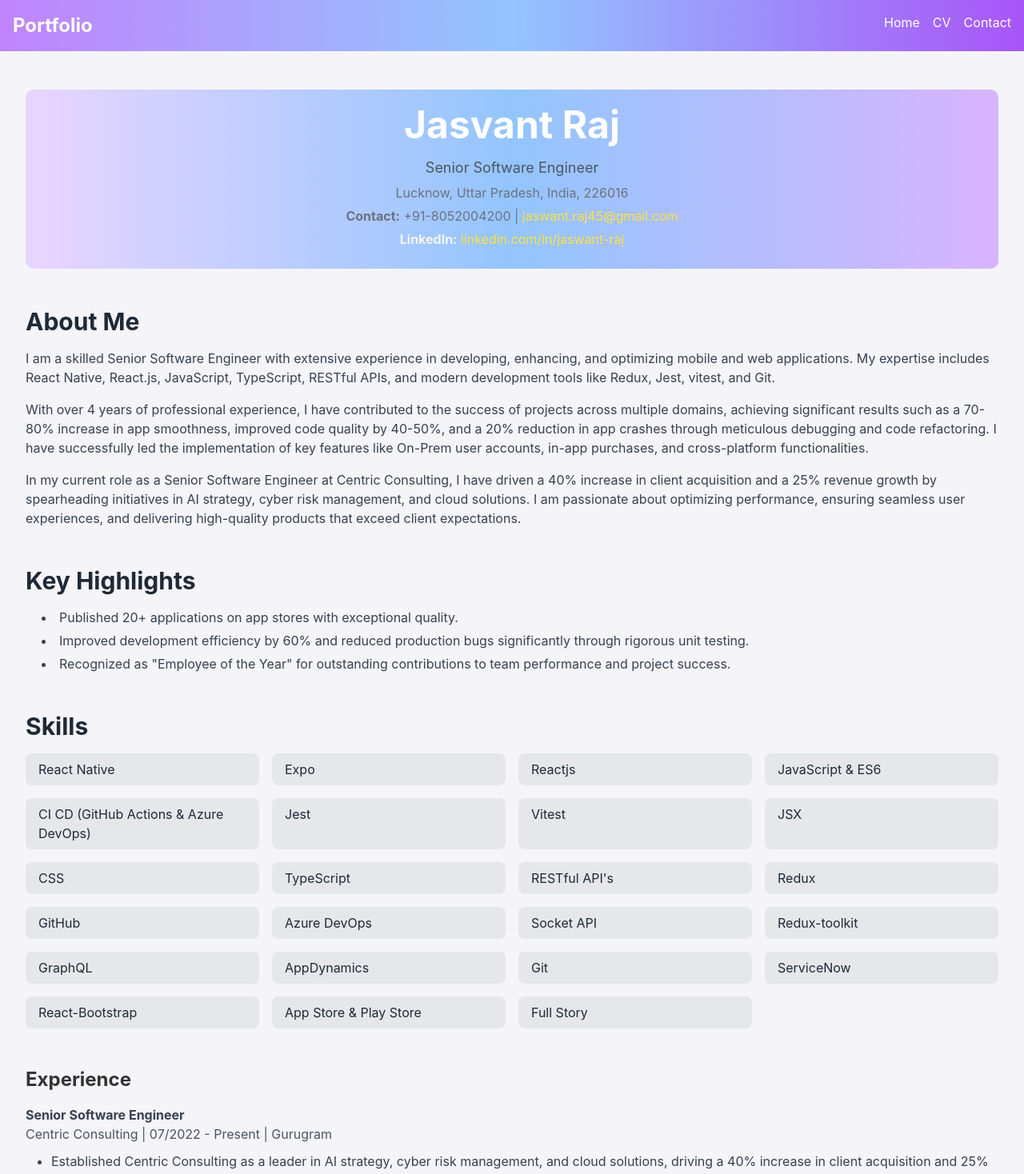
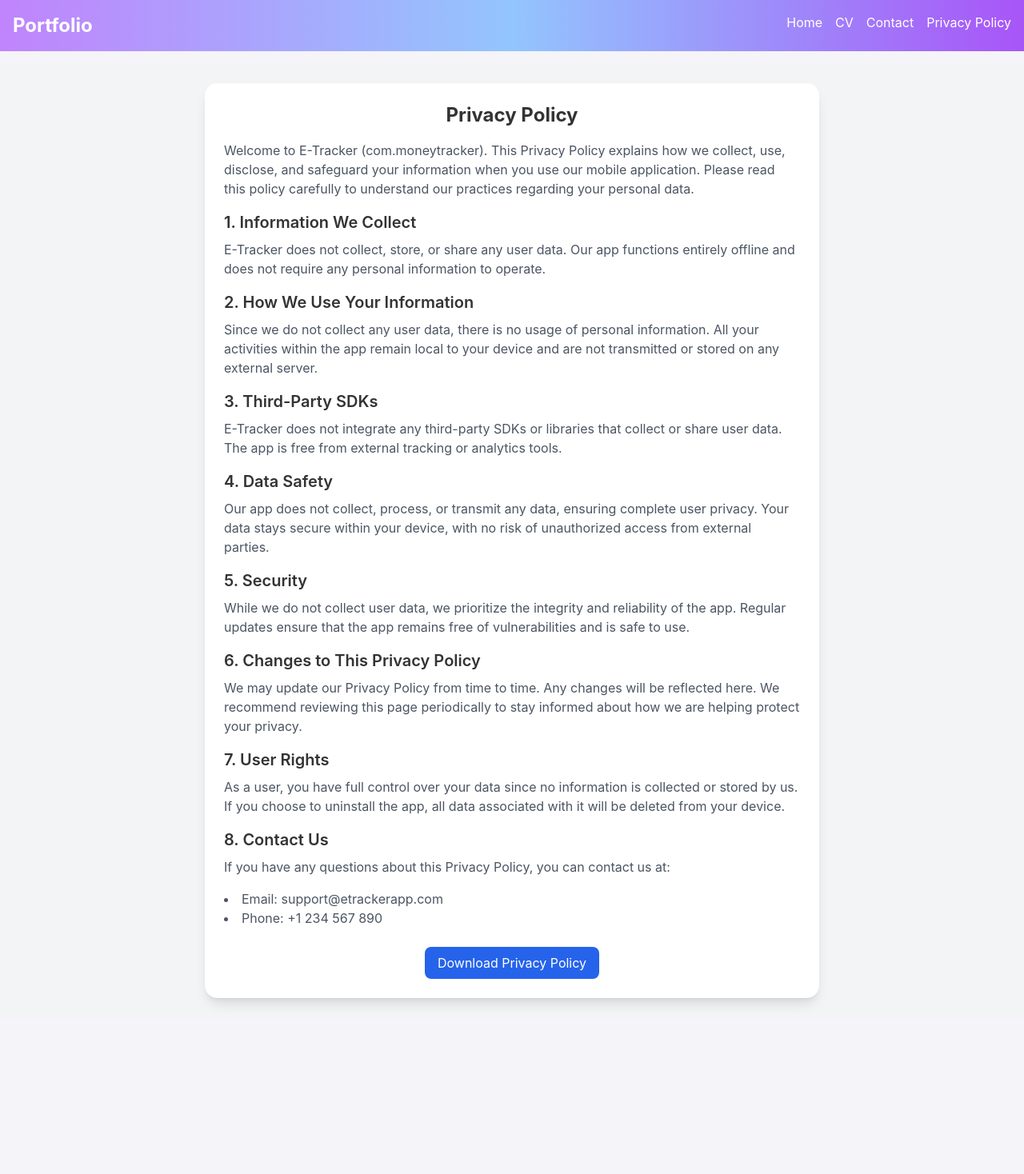
Before and after one commit to jazzz-stack/jazzz_portfolio, a React (Vite) app: page /policy in a window 1280 px wide. Shown: the top 1468 px of the page at 80% size. After the commit the page ends 1272 px from the top, so only its background shows below. Built offline with nearby package versions, Linux system fonts and the light colour scheme.

Commit message:
added privacy policy

```diff
--- a/src/App.tsx
+++ b/src/App.tsx
@@ -4,6 +4,7 @@ import Contact from "./pages/Contact";
 import Header from "./components/Header";
 import Cv from "./pages/cv/Cv";
 import Testing from "./Testing";
+import PrivacyPolicy from "./pages/policy/PrivacyPolicy";
 
 function App() {
   return (
@@ -15,6 +16,7 @@ function App() {
           <Route path="/cv" element={<Cv />} />
           <Route path="/contact" element={<Contact />} />
           <Route path="/testing" element={<Testing />} />
+          <Route path="/policy" element={<PrivacyPolicy />} />
           <Route path="*" element={<Home />} /> {/* Fallback route */}
         </Routes>
       </div>
--- a/src/components/Header.tsx
+++ b/src/components/Header.tsx
@@ -48,6 +48,15 @@ const Header: React.FC = () => {
           >
             Testing
           </Link> */}
+
+          <Link
+            to="/policy"
+            className={`text-white hover:text-yellow-300 transition-colors duration-300 ${
+              location.pathname === "/contact" ? "active" : ""
+            }`}
+          >
+            Privacy Policy
+          </Link>
         </div>
         <div className="md:hidden">
           <button
--- /dev/null
+++ b/src/pages/policy/PrivacyPolicy.tsx
@@ -0,0 +1,104 @@
+import React, { useRef } from "react";
+import { useReactToPrint } from "react-to-print";
+
+export default function PrivacyPolicy() {
+  const contentRef = useRef<HTMLDivElement>(null);
+
+  const handlePrint = useReactToPrint({ contentRef });
+
+  return (
+    <div className="bg-gray-100 min-h-screen p-6">
+      <div
+        ref={contentRef}
+        className="max-w-3xl mx-auto bg-white rounded-2xl shadow-lg"
+      >
+        <div className="p-6">
+          <h1 className="text-2xl font-bold text-center mb-4">
+            Privacy Policy
+          </h1>
+          <p className="text-gray-600 mb-4">
+            Welcome to E-Tracker (com.moneytracker). This Privacy Policy
+            explains how we collect, use, disclose, and safeguard your
+            information when you use our mobile application. Please read this
+            policy carefully to understand our practices regarding your personal
+            data.
+          </p>
+
+          <h2 className="text-xl font-semibold mb-2">
+            1. Information We Collect
+          </h2>
+          <p className="text-gray-600 mb-4">
+            E-Tracker does not collect, store, or share any user data. Our app
+            functions entirely offline and does not require any personal
+            information to operate.
+          </p>
+
+          <h2 className="text-xl font-semibold mb-2">
+            2. How We Use Your Information
+          </h2>
+          <p className="text-gray-600 mb-4">
+            Since we do not collect any user data, there is no usage of personal
+            information. All your activities within the app remain local to your
+            device and are not transmitted or stored on any external server.
+          </p>
+
+          <h2 className="text-xl font-semibold mb-2">3. Third-Party SDKs</h2>
+          <p className="text-gray-600 mb-4">
+            E-Tracker does not integrate any third-party SDKs or libraries that
+            collect or share user data. The app is free from external tracking
+            or analytics tools.
+          </p>
+
+          <h2 className="text-xl font-semibold mb-2">4. Data Safety</h2>
+          <p className="text-gray-600 mb-4">
+            Our app does not collect, process, or transmit any data, ensuring
+            complete user privacy. Your data stays secure within your device,
+            with no risk of unauthorized access from external parties.
+          </p>
+
+          <h2 className="text-xl font-semibold mb-2">5. Security</h2>
+          <p className="text-gray-600 mb-4">
+            While we do not collect user data, we prioritize the integrity and
+            reliability of the app. Regular updates ensure that the app remains
+            free of vulnerabilities and is safe to use.
+          </p>
+
+          <h2 className="text-xl font-semibold mb-2">
+            6. Changes to This Privacy Policy
+          </h2>
+          <p className="text-gray-600 mb-4">
+            We may update our Privacy Policy from time to time. Any changes will
+            be reflected here. We recommend reviewing this page periodically to
+            stay informed about how we are helping protect your privacy.
+          </p>
+
+          <h2 className="text-xl font-semibold mb-2">7. User Rights</h2>
+          <p className="text-gray-600 mb-4">
+            As a user, you have full control over your data since no information
+            is collected or stored by us. If you choose to uninstall the app,
+            all data associated with it will be deleted from your device.
+          </p>
+
+          <h2 className="text-xl font-semibold mb-2">8. Contact Us</h2>
+          <p className="text-gray-600 mb-4">
+            If you have any questions about this Privacy Policy, you can contact
+            us at:
+          </p>
+          <ul className="list-disc list-inside text-gray-600 mb-4">
+            <li>Email: support@etrackerapp.com</li>
+            <li>Phone: +1 234 567 890</li>
+          </ul>
+
+          <div className="flex justify-center mt-6">
+            <button
+              onClick={() => handlePrint()}
+              className="bg-blue-600 text-white px-4 py-2 rounded-lg hover:bg-blue-700"
+            >
+              Download Privacy Policy
+            </button>
+          </div>
+        </div>
+      </div>
+    </div>
+  );
+}
```
Also changed, not shown: 1 other file (tests, documents, lock files or other folders).
